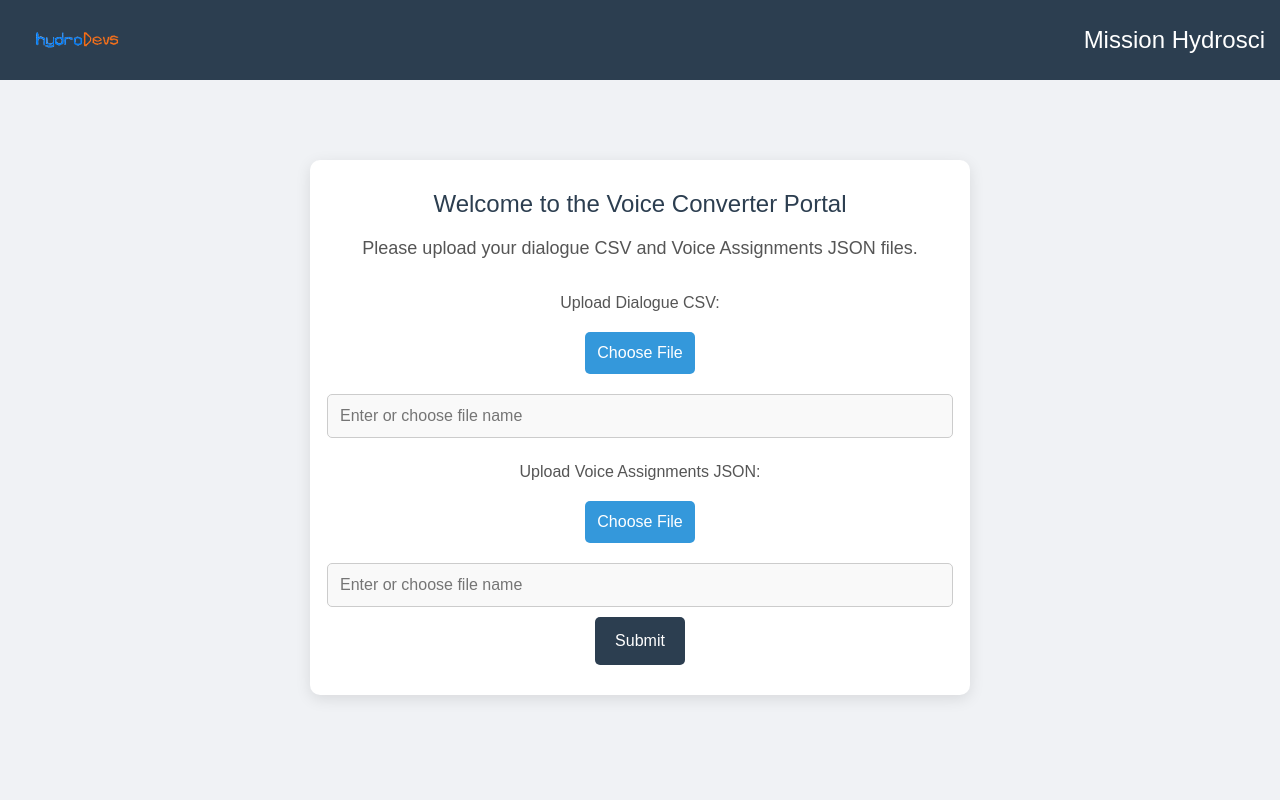
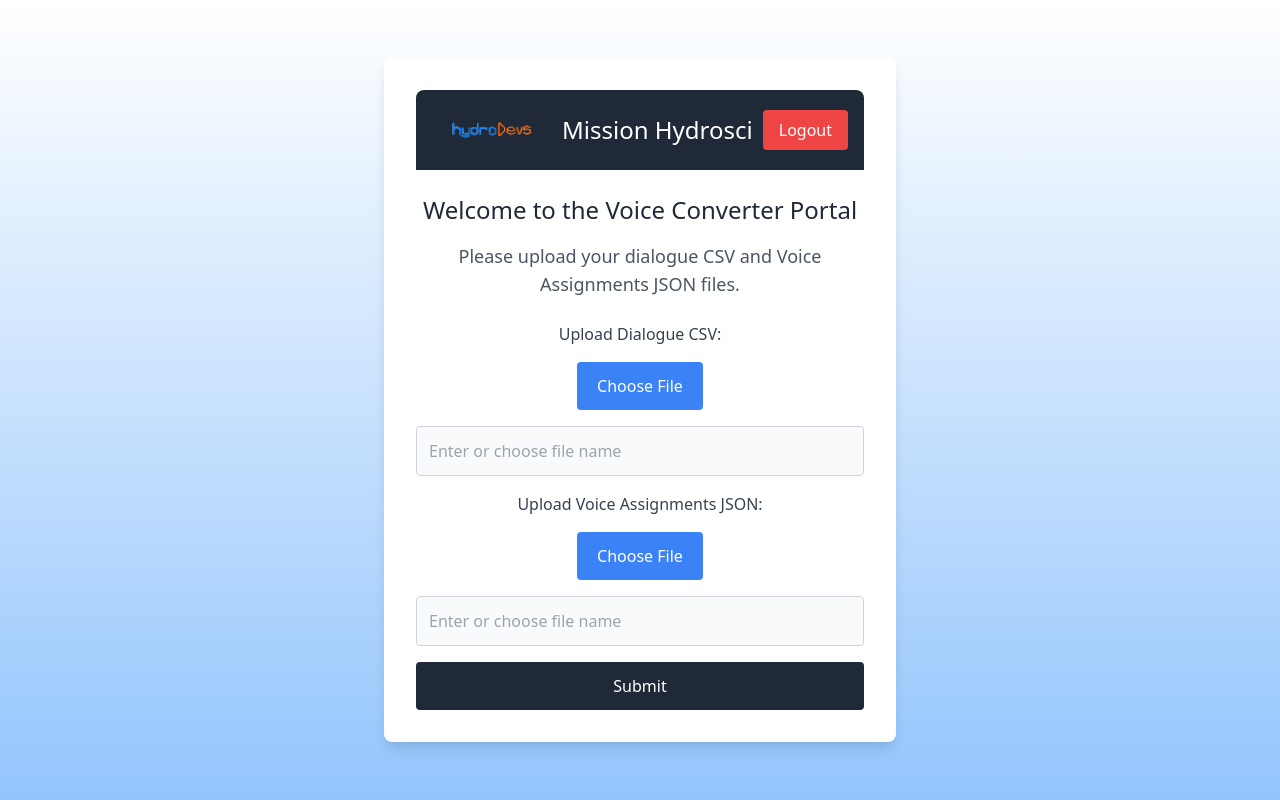
Before and after one commit to jljenkins1/HydroEdventure, a Flask app: template templates/upload_files.html in a window 1280 px wide. Run offline with Flask 3, Linux system fonts and the light colour scheme; the template is opened without the code that fills it, so the values that code supplies are empty; some libraries are stand-ins or nearby versions.

Commit message:
Integrated logout functionality with new html

```diff
--- a/app.py
+++ b/app.py
@@ -50,17 +50,29 @@ def verify_key():
     response = requests.get('https://api.elevenlabs.io/v1/voices', headers=headers)
 
     if response.status_code == 200:
-        # Store JWT Token in the session
+        # Store JWT Token and logged_in status in the session
         session['token'] = token
+        session['logged_in'] = True
         return redirect(url_for('upload_page'))  # Redirect to file upload page
     else:
         flash('Invalid API key. Please try again.', 'error')
         return redirect(url_for('index'))
 
+# Route for logging out
+@app.route('/logout')
+def logout():
+    session.clear()  # Clear session to log out the user
+    flash('You have been logged out.', 'info')
+    return redirect(url_for('index'))  # Redirect back to the API key entry page
+
 # Define the route to show the file upload form after verifying the API key
 @app.route('/upload_page')
 def upload_page():
-    return render_template('upload_files.html')  # Second page for file upload
+    # Ensure that only logged-in users can access the upload page
+    if not session.get('logged_in'):
+        flash('Please log in first.', 'error')
+        return redirect(url_for('index'))  # Redirect to the API key page if not logged in
+    return render_template('upload_files.html')  # Render the file upload page
 
 # Route for handling the file uploads and processing
 @app.route('/upload', methods=['POST'])
@@ -119,9 +131,9 @@ def upload_files():
         os.makedirs(npc_folder, exist_ok=True)
 
         # Get unique player voices from entries
-        player_voice_ids = set(entry.voiceID for entry in entries if entry.characterName == "Player")
-        for voice_id in player_voice_ids:
-            folder_name = f"Player_{voice_id}"
+        player_voices = {(entry.voiceID, entry.voiceName) for entry in entries if entry.characterName == "Player"}
+        for voice_id, voice_name in player_voices:
+            folder_name = f"Player_{voice_name}"
             folder_path = os.path.join(output_base_dir, folder_name)
             player_folders[voice_id] = folder_path
             os.makedirs(folder_path, exist_ok=True)
--- a/templates/upload_files.html
+++ b/templates/upload_files.html
@@ -2,144 +2,57 @@
 <html lang="en">
 <head>
     <meta charset="UTF-8">
+    <title>Upload Files - Voice Converter Portal</title>
     <meta name="viewport" content="width=device-width, initial-scale=1.0">
-    <title>Upload Files - Voice Converter Portal</title>
-    <style>
-        body {
-            font-family: Arial, sans-serif;
-            background-color: #f0f2f5;
-            margin: 0;
-            padding: 0;
-            color: #333;
-        }
-        .header {
-            background-color: #2c3e50;
-            padding: 15px;
-            display: flex;
-            align-items: center;
-            justify-content: space-between;
-        }
-        .header img {
-            height: 50px;
-        }
-        .header h1 {
-            color: white;
-            margin: 0;
-            font-size: 24px;
-            font-weight: 400;
-        }
-        .container {
-            max-width: 600px;
-            margin: 80px auto;
-            background: #fff;
-            padding: 30px;
-            border-radius: 10px;
-            box-shadow: 0 4px 15px rgba(0, 0, 0, 0.1);
-            text-align: center;
-        }
-        h2 {
-            margin-top: 0;
-            font-size: 24px;
-            color: #2c3e50;
-            font-weight: 400;
-        }
-        form {
-            display: flex;
-            flex-direction: column;
-            align-items: center;
-        }
-        label {
-            margin: 15px 0 5px;
-            font-size: 16px;
-            color: #555;
-        }
-        input[type="file"] {
-            display: none;
-        }
-        .custom-file-upload {
-            display: inline-block;
-            background-color: #3498db;
-            color: white;
-            padding: 12px;
-            font-size: 1rem;
-            border-radius: 5px;
-            cursor: pointer;
-            transition: background-color 0.3s ease;
-            margin-bottom: 10px;
-        }
-        .custom-file-upload:hover {
-            background-color: #2980b9;
-        }
-        .file-name-input {
-            margin: 10px 0;
-            padding: 12px;
-            font-size: 1rem;
-            border: 1px solid #ccc;
-            border-radius: 5px;
-            background-color: #f9f9f9;
-            width: 100%;
-            color: #333;
-        }
-        button {
-            background-color: #2c3e50;
-            color: white;
-            border: none;
-            padding: 15px 20px;
-            font-size: 1rem;
-            border-radius: 5px;
-            cursor: pointer;
-            transition: background-color 0.3s ease;
-        }
-        button:hover {
-            background-color: #1a252f;
-        }
-        .welcome-message {
-            font-size: 18px;
-            color: #555;
-            margin-bottom: 20px;
-        }
-    </style>
+    <!-- Tailwind CSS -->
+    <link href="https://cdn.jsdelivr.net/npm/tailwindcss@2.2.19/dist/tailwind.min.css" rel="stylesheet">
 </head>
-<body>
+<body class="bg-gradient-to-b from-white to-blue-300 text-gray-800 font-sans flex items-center justify-center min-h-screen">
 
-<!-- Header with logo -->
-<div class="header">
-    <img src="{{ url_for('static', filename='images/Logo.png') }}" alt="Mission Hydrosci Logo">
-    <h1>Mission Hydrosci</h1>
-</div>
+<div class="w-full max-w-lg bg-white p-8 rounded-lg shadow-lg text-center mx-auto">
+    <!-- Header with logo -->
+    <div class="bg-gray-800 p-4 flex items-center justify-between rounded-t-lg mb-6">
+        <img src="{{ url_for('static', filename='images/Logo.png') }}" alt="Mission Hydrosci Logo" class="h-12">
+        <h1 class="text-white text-2xl font-light">Mission Hydrosci</h1>
+        <!-- Logout Link -->
+        <a href="{{ url_for('logout') }}" class="text-white bg-red-500 py-2 px-4 rounded hover:bg-red-600 transition duration-300">
+            Logout
+        </a>
+    </div>
 
-<div class="container">
-    <h2>Welcome to the Voice Converter Portal</h2>
-    <p class="welcome-message">Please upload your dialogue CSV and Voice Assignments JSON files.</p>
+    <h2 class="text-2xl font-light text-gray-800">Welcome to the Voice Converter Portal</h2>
+    <p class="text-lg text-gray-600 mt-4 mb-6">Please upload your dialogue CSV and Voice Assignments JSON files.</p>
 
     <!-- Flash Messages -->
     {% with messages = get_flashed_messages(with_categories=true) %}
         {% if messages %}
-            <ul>
+            <ul class="list-none space-y-2">
                 {% for category, message in messages %}
-                    <li class="{{ category }}">{{ message }}</li>
+                    <li class="text-red-600">{{ message }}</li>
                 {% endfor %}
             </ul>
         {% endif %}
     {% endwith %}
 
     <!-- File upload form -->
-    <form action="{{ url_for('upload_files') }}" method="POST" enctype="multipart/form-data">
-        <label for="dialogue">Upload Dialogue CSV:</label>
-        <label class="custom-file-upload">
-            <input type="file" name="dialogue" id="dialogue" accept=".csv" required onchange="updateFileName('dialogue', 'dialogue-file-name')">
+    <form action="{{ url_for('upload_files') }}" method="POST" enctype="multipart/form-data" class="flex flex-col items-center space-y-4">
+        <label for="dialogue" class="text-gray-700 font-medium">Upload Dialogue CSV:</label>
+        <label class="custom-file-upload bg-blue-500 text-white py-3 px-5 rounded cursor-pointer hover:bg-blue-600 transition duration-300">
+            <input type="file" name="dialogue" id="dialogue" accept=".csv" required onchange="updateFileName('dialogue', 'dialogue-file-name')" class="hidden">
             Choose File
         </label>
-        <input type="text" id="dialogue-file-name" class="file-name-input" placeholder="Enter or choose file name" required>
+        <input type="text" id="dialogue-file-name" placeholder="Enter or choose file name" required
+               class="file-name-input w-full p-3 text-base border border-gray-300 rounded bg-gray-50 text-gray-700">
 
-        <label for="voices">Upload Voice Assignments JSON:</label>
-        <label class="custom-file-upload">
-            <input type="file" name="voices" id="voices" accept=".json" required onchange="updateFileName('voices', 'voices-file-name')">
+        <label for="voices" class="text-gray-700 font-medium">Upload Voice Assignments JSON:</label>
+        <label class="custom-file-upload bg-blue-500 text-white py-3 px-5 rounded cursor-pointer hover:bg-blue-600 transition duration-300">
+            <input type="file" name="voices" id="voices" accept=".json" required onchange="updateFileName('voices', 'voices-file-name')" class="hidden">
             Choose File
         </label>
-        <input type="text" id="voices-file-name" class="file-name-input" placeholder="Enter or choose file name" required>
+        <input type="text" id="voices-file-name" placeholder="Enter or choose file name" required
+               class="file-name-input w-full p-3 text-base border border-gray-300 rounded bg-gray-50 text-gray-700">
 
-        <button type="submit">Submit</button>
+        <button type="submit" class="w-full bg-gray-800 text-white py-3 rounded hover:bg-gray-900 transition duration-300">Submit</button>
     </form>
 </div>
 
@@ -149,7 +62,7 @@
         var fileInput = document.getElementById(inputId);
         var textInput = document.getElementById(textInputId);
         if (fileInput.files.length > 0) {
-            textInput.value = fileInput.files[0].name;  // Update the text field with the chosen file
+            textInput.value = fileInput.files[0].name;
         }
     }
 </script>
```
Also changed, not shown: templates/index.html (+19 -98 lines), 1 other file.
